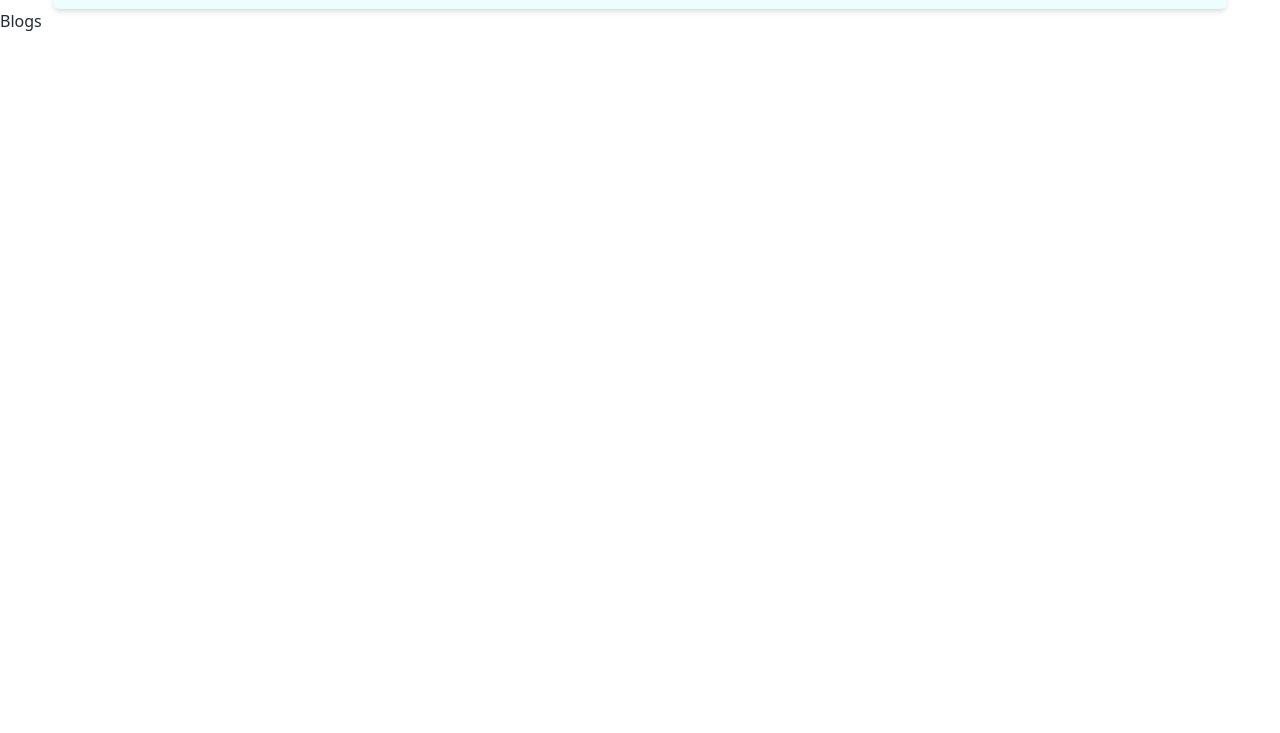
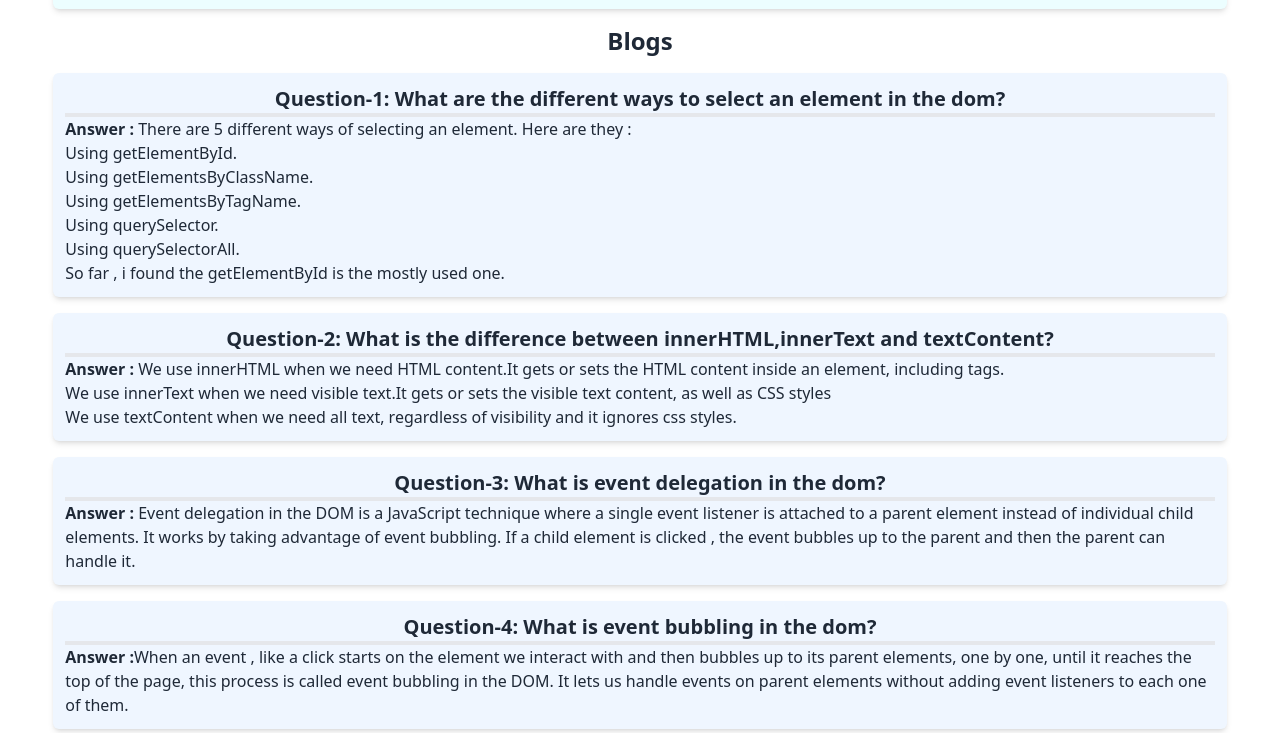
Before and after one commit to Raihan-17/programming-hero-assg05, a plain HTML site: page second_part.html in a window 1280 px wide. Shown: the part 67-800 px from the top of the page. Drawn offline with nearby package versions, Linux system fonts and the light colour scheme.

Commit message:
prae Khotom

```diff
--- a/second_part.html
+++ b/second_part.html
@@ -32,11 +32,41 @@
     </div>
     </nav>
 
-    <h1>Blogs</h1>
+    <h1 class="text-2xl font-bold text-center my-4">Blogs</h1>
 
-    <div>
+    <div class=" bg-blue-50 w-11/12 mx-auto p-3 rounded-md shadow-md mb-4">
+        <p class="text-xl font-bold text-center border-b-4">Question-1: What are the different ways to select an element in the dom?</p>
+        <p><span class="font-bold">Answer :</span> There are 5 different ways of selecting an element. Here are they : <br> Using getElementById.<br>
+            Using getElementsByClassName. <br>
+            Using getElementsByTagName.<br>
+            Using querySelector.<br>
+            Using querySelectorAll.<br> So far , i found the getElementById is the mostly used one. </p>
+    </div>
 
+    <div class=" bg-blue-50 w-11/12 mx-auto p-3 rounded-md shadow-md mb-4">
+        <p class="text-xl font-bold text-center border-b-4">Question-2: What is the difference between innerHTML,innerText and textContent?</p>
+        <p><span class="font-bold">Answer :</span> We use innerHTML when we need HTML content.It gets or sets the HTML content inside an element, including tags. <br>
+        We use innerText when we need visible text.It gets or sets the visible text content, as well as CSS styles <br>
+        We use textContent when we need all text, regardless of visibility and it ignores css styles. </p>
     </div>
+
+    <div class=" bg-blue-50 w-11/12 mx-auto p-3 rounded-md shadow-md mb-4">
+        <p class="text-xl font-bold text-center border-b-4">Question-3: What is event delegation in the dom?</p>
+        <p><span class="font-bold">Answer :</span> Event delegation in the DOM is a JavaScript technique where a single event listener is attached to a parent element instead of individual child elements. It works by taking advantage of event bubbling. If a child element is clicked , the event bubbles up to the parent and then the parent can handle it. </p>
+    </div>
+
+    <div class=" bg-blue-50 w-11/12 mx-auto p-3 rounded-md shadow-md mb-4">
+        <p class="text-xl font-bold text-center border-b-4">Question-4: What is event bubbling in the dom?</p>
+        <p><span class="font-bold">Answer :</span>When an event , like a click starts on the element we interact with and then bubbles up to its parent elements, one by one, until it reaches the top of the page, this process is called  event bubbling in the DOM. It lets us handle events on parent elements without  adding event listeners to each one of them. </p>
+    </div>
+
+    <div class=" bg-blue-50 w-11/12 mx-auto p-3 rounded-md shadow-md mb-4">
+        <p class="text-xl font-bold text-center border-b-4">Question-5:  How do you create, add, and remove elements using JavaScript?</p>
+        <p><span class="font-bold">Answer :</span> In Order to create a new HTML element we can use the document.createElement() method. <br> After creating an element, we can add it using methods like: appendChild(), append() , prepend() ,insertBefore(). <br>To remove an element, we can use:  remove(), removeChild() </p>
+    </div>
+
+
+
 <script>
        document.getElementById("back").addEventListener("click",function(event){
         event.preventDefault();
```
